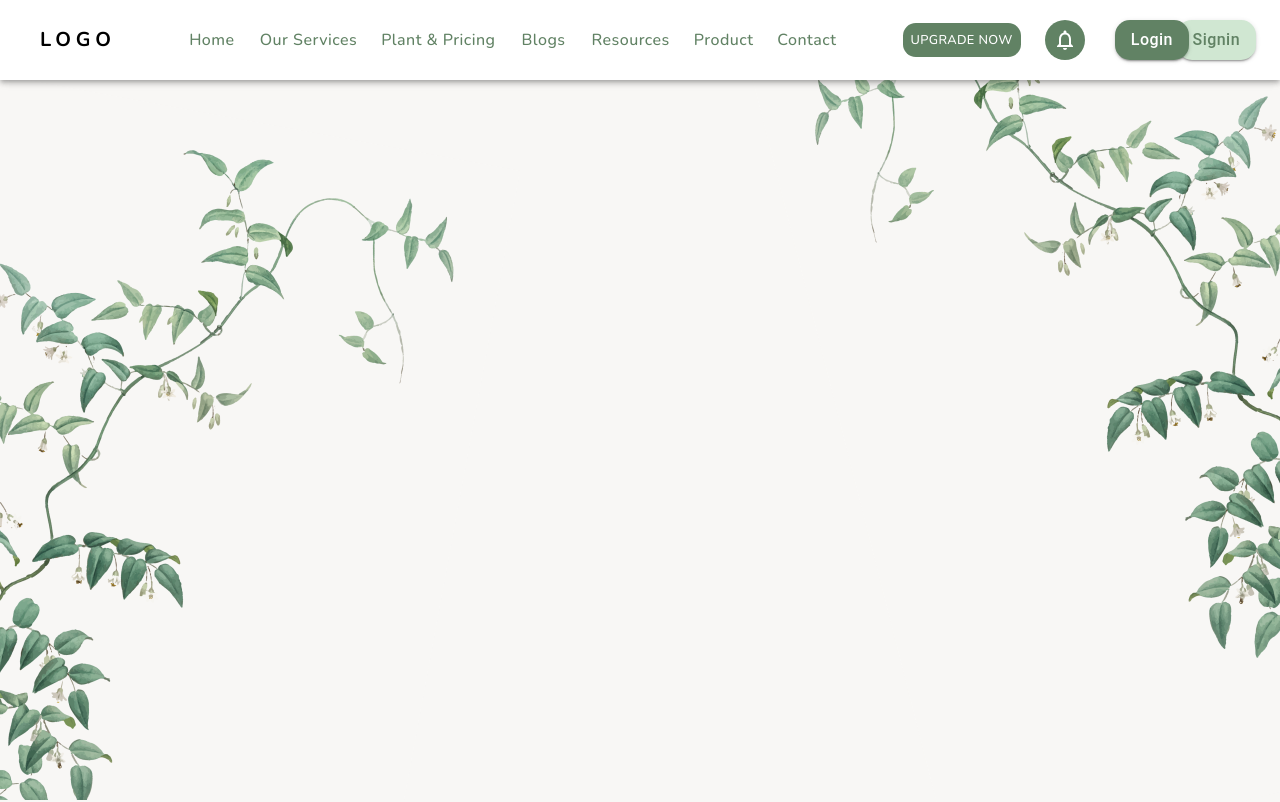
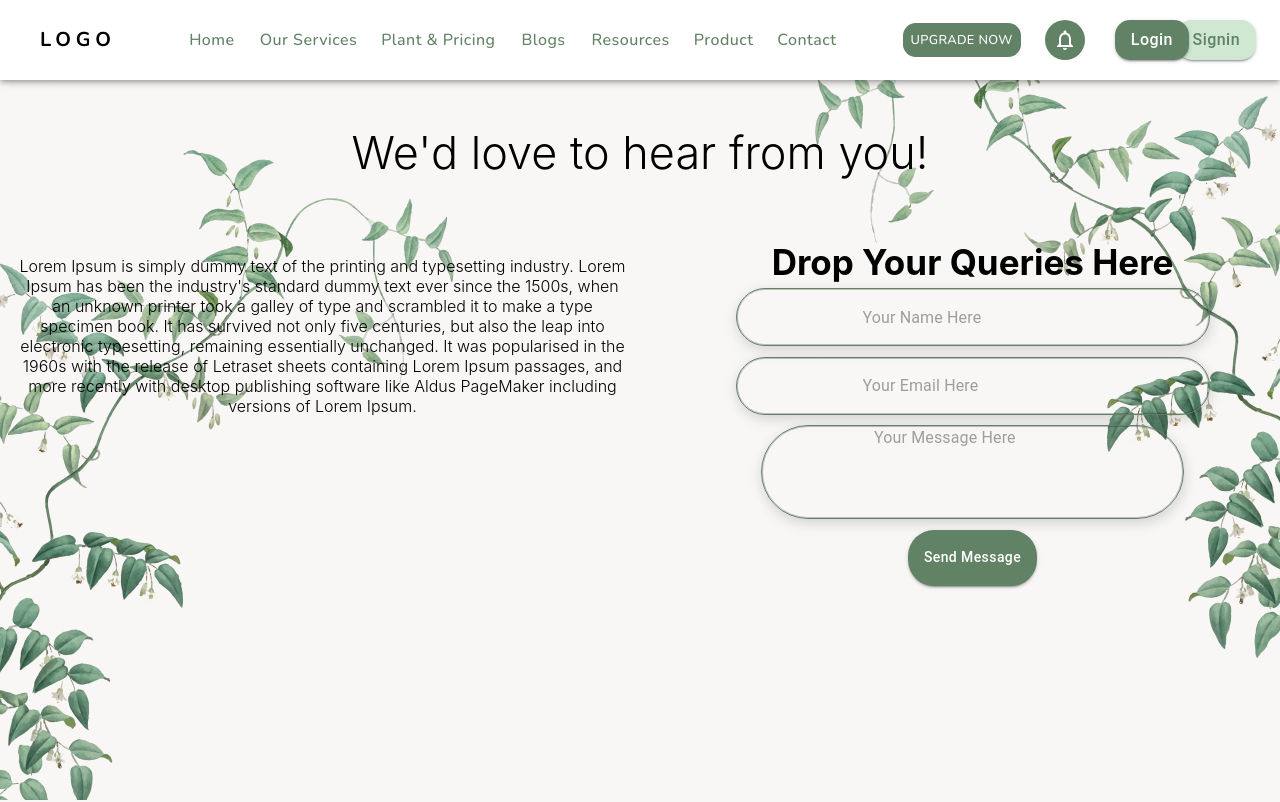
Before and after one commit to Chitransh24/apna-bageecha, a React (Create React App) app: page /contact in a window 1280 px wide. Shown: the top 802 px of the page. Built offline with nearby package versions, Linux system fonts and the light colour scheme.

Commit message:
created about

```diff
--- a/src/App.js
+++ b/src/App.js
@@ -8,6 +8,7 @@ import Signup from "./views/Signup/Signup";
 import Home from "./views/Home/Home";
 import Products from "./views/Products/Products";
 import Pricing from "./views/Pricing/Pricing";
+import Contact from "./views/Contact/Contact";
 
 
 
@@ -20,6 +21,7 @@ function App() {
         <Route path="/signup" element={<Signup />} />
         <Route path="/pricing" element={<Pricing/>} />
         <Route path="/product" element={<Products />} />
+        <Route path="/contact" element={<Contact />}></Route>
       </Routes>
     </LandingView>
   );
--- /dev/null
+++ b/src/components/AbTextArea/AbTextArea.js
@@ -0,0 +1,53 @@
+import React, { useState } from "react";
+import { TextField } from "@mui/material";
+
+const AbTextArea = (props) => {
+    const { disabled, required, label, name, handleChange, placeholder } = props;
+
+    const [error, setError] = useState(false);
+    const [helperText, setHelperText] = useState("");
+
+    const validateInputs = (value) => {
+      if (required && !value) {
+        setError(true);
+        setHelperText("This Field is Required");
+      }
+    };
+
+    const handleInputChange = (e) => {
+      const { value } = e.target;
+      validateInputs(value);
+      handleChange(e);
+    };
+
+    return (
+      <TextField
+        sx={{ textAlign: "center" }}
+        name={name ? name : " "}
+        required={required ? true : false}
+        id="outlined-multiline-required"
+        label={label ? label : ""}
+        multiline
+        rows={4}
+        disabled={disabled ? true : false}
+        onChange={handleInputChange}
+        placeholder={placeholder ? placeholder : ""}
+        defaultValue=""
+        error={error}
+        helperText={helperText}
+        InputProps={{
+          style: {
+            borderRadius: "3.3125rem",
+            padding: "0rem 7rem",
+            boxShadow: "1px 4px 14px 0px rgba(0, 0, 0, 0.15)",
+            border: "1px solid #618264",
+            marginBottom: "0.66rem",
+            textAlign: "center",
+          },
+        }}
+        {...props}
+      />
+    );
+  };
+
+  export default AbTextArea;
--- /dev/null
+++ b/src/views/Contact/Contact.js
@@ -0,0 +1,70 @@
+import React from "react";
+import ContactForm from "./ContactForm";
+
+function Contact() {
+  return (
+    <div
+      style={{
+        display: "flex",
+        flexDirection: "column",
+        justifyContent: "center",
+        alignItems: "center",
+      }}
+    >
+      <div style={{ width: "100%", textAlign: "center" }}>
+        <p style={{ fontWeight: "thin", fontSize: "45px" }}>
+          We'd love to hear from you!
+        </p>
+      </div>
+      <div
+        style={{
+          display: "flex",
+          flexDirection: "row",
+          justifyContent: "space-between",
+          width: "100%",
+        }}
+      >
+        <div
+          style={{
+            flex: 1,
+            marginRight: "10px",
+            padding: "15px",
+            textAlign: "center",
+          }}
+        >
+          <p>
+            Lorem Ipsum is simply dummy text of the printing and typesetting
+            industry. Lorem Ipsum has been the industry's standard dummy text
+            ever since the 1500s, when an unknown printer took a galley of type
+            and scrambled it to make a type specimen book. It has survived not
+            only five centuries, but also the leap into electronic typesetting,
+            remaining essentially unchanged. It was popularised in the 1960s
+            with the release of Letraset sheets containing Lorem Ipsum passages,
+            and more recently with desktop publishing software like Aldus
+            PageMaker including versions of Lorem Ipsum.
+          </p>
+        </div>
+        <div
+          style={{
+            flex: 1,
+            marginLeft: "10px",
+            textAlign: "center",
+            marginBottom: "20px",
+          }}
+        >
+          <p>
+            <div style={{ fontSize: "35px", fontWeight: "bold", }}>
+              Drop Your Queries Here
+            </div>
+            <div style={{ margin:'5px' }}>
+            <ContactForm  />
+            </div>
+
+          </p>
+        </div>
+      </div>
+    </div>
+  );
+}
+
+export default Contact;
--- /dev/null
+++ b/src/views/Contact/ContactForm.js
@@ -0,0 +1,79 @@
+import React, { useState } from 'react'
+import AbInput from '../../components/AbInput/AbInput'
+import AbTextArea from '../../components/AbTextArea/AbTextArea'
+import AbButton from '../../components/AbButton/AbButton'
+
+function ContactForm() {
+    const [data,setData]=useState({})
+    const [validationErrors, setValidationErrors] = useState({});
+    const handleChange=(e)=>
+    {
+      setData({...data,[e.target.name]:e.target.value})
+    }
+
+    const validateInputs = () => {
+        let errors = {};
+        if (!data.name) {
+          errors.name = "Name is required";
+        }
+        if (!data.email) {
+          errors.email = "Email is required";
+        }
+        if (!data.message) {
+          errors.message = "Message is required";
+        }
+        if (data.message&&data.message.length<3) {
+            errors.message = "Message Should be atleast of 4 characters";
+          }
+        if (
+            data.email &&
+            !data.email.match(/^\s*\w+([\.-]?\w+)*@\w+([\.-]?\w+)*(\.\w{2,16})+\s*$/)
+          ) {
+            errors.email = "Provide a valid email";
+          }
+
+        setValidationErrors(errors);
+        return Object.keys(errors).length === 0;
+      };
+
+      const submitHandler=()=>
+      {
+        if(validateInputs())
+        {
+
+        }
+      }
+  return (
+    <div style={{ display: "flex", flexDirection: "column", alignItems: "center" }}>
+      <AbInput
+          onChange={(e) => handleChange(e)}
+          name="name"
+          placeholder="Your Name Here"
+          error={!!validationErrors.name}
+          helperText={validationErrors.name}
+        />
+        <AbInput
+          onChange={(e) => handleChange(e)}
+          name="email"
+          placeholder="Your Email Here"
+          error={!!validationErrors.email}
+          helperText={validationErrors.email}
+         />
+        <AbTextArea
+        onChange={(e)=>handleChange(e)}
+        name='message'
+        placeholder='Your Message Here'
+        error={!!validationErrors.message}
+        helperText={validationErrors.message}
+        />
+        <AbButton
+          type="contained"
+          text="Send Message"
+          onClick={submitHandler}
+          large={true}
+        />
+    </div>
+  )
+}
+
+export default ContactForm
--- a/src/views/Products/Products.js
+++ b/src/views/Products/Products.js
@@ -22,7 +22,7 @@ import { Box } from "@mui/system";
 import AbModal from "../../components/AbModal/AbModal";
 import AddProduct from "./AddProduct";
 import axios from "axios";
-import ReactPaginate from "react-paginate";
+// import ReactPaginate from "react-paginate";
 import "./Product.css";
 
 // import Footer from "./components/Footer/Footer";
```
